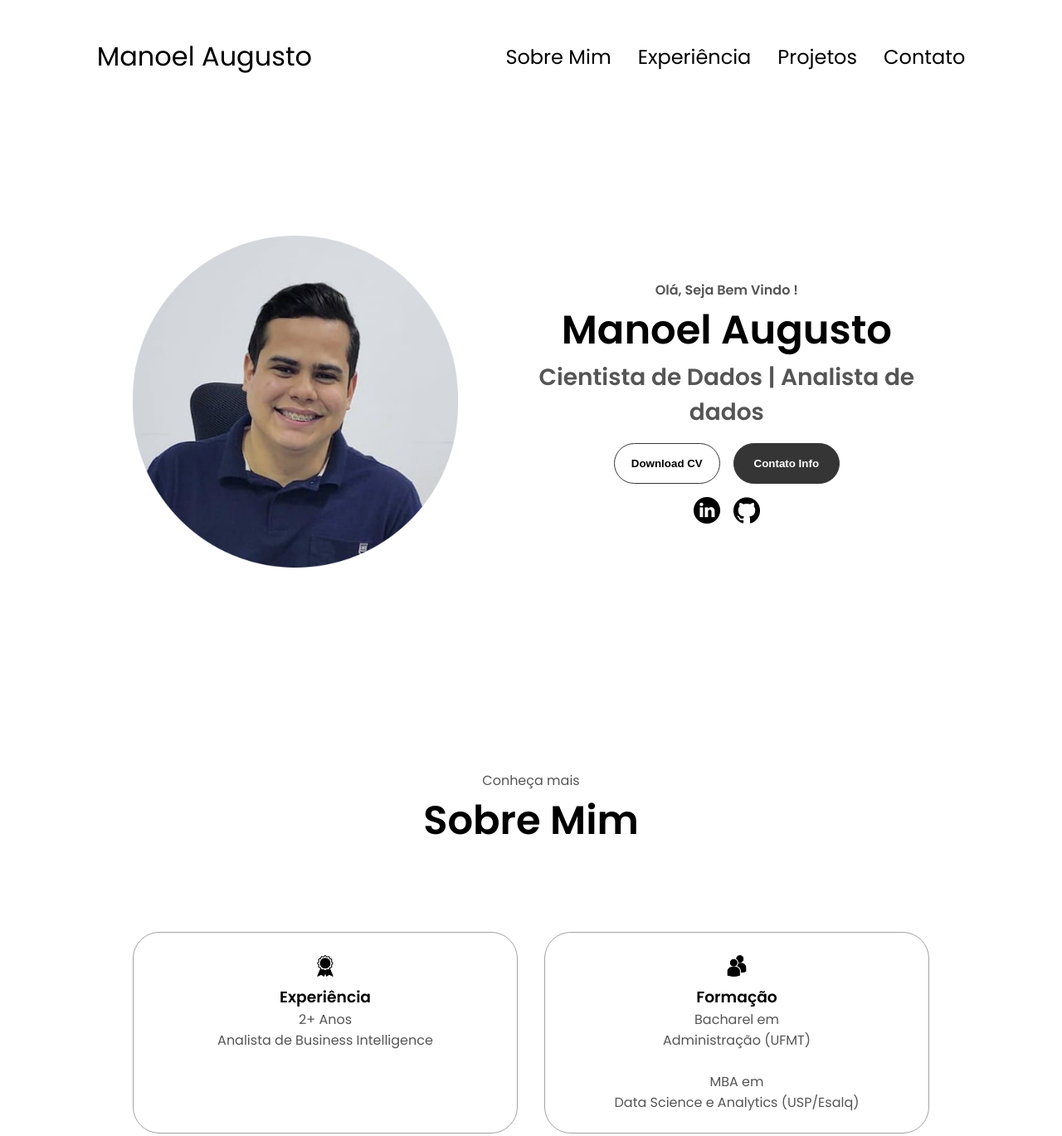
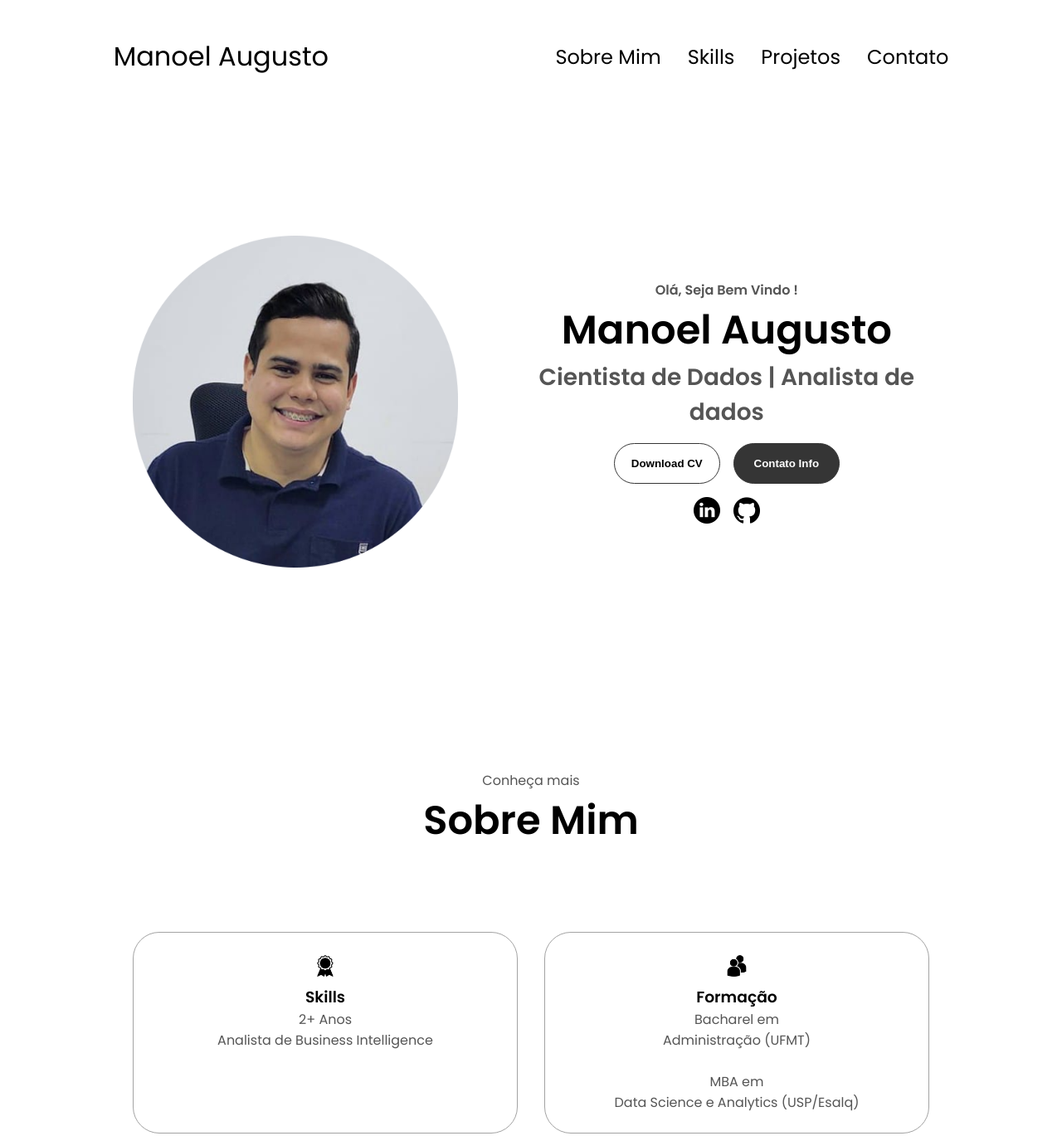
Before and after one commit to ManoelAugustoOliveira/portfolio, a plain HTML site: page index.html in a window 1280 px wide. Shown: the top 1369 px of the page at 83% size. Drawn offline with Linux system fonts and the light colour scheme.

Commit message:
Update index.html

```diff
--- a/index.html
+++ b/index.html
@@ -14,7 +14,7 @@
       <div>
         <ul class="nav-links">
           <li><a href="#about">Sobre Mim</a></li>
-          <li><a href="#experience">Experiência</a></li>
+          <li><a href="#experience">Skills</a></li>
           <li><a href="#projects">Projetos</a></li>
           <li><a href="#contact">Contato</a></li>
         </ul>
@@ -30,7 +30,7 @@
         </div>
         <div class="menu-links">
           <li><a href="#about" onclick="toggleMenu()">Sobre Mim</a></li>
-          <li><a href="#experience" onclick="toggleMenu()">Experiência</a></li>
+          <li><a href="#experience" onclick="toggleMenu()">Skills</a></li>
           <li><a href="#projects" onclick="toggleMenu()">Projetos</a></li>
           <li><a href="#contact" onclick="toggleMenu()">Contato</a></li>
         </div>
@@ -83,7 +83,7 @@
                 alt="Experience icon"
                 class="icon"
               />
-              <h3>Experiência</h3>
+              <h3>Skills</h3>
               <p>2+ Anos <br />Analista de Business Intelligence</p>
             </div>
             <div class="details-container">
@@ -357,7 +357,7 @@
         <div class="nav-links-container">
           <ul class="nav-links">
             <li><a href="#about">Sobre Mim</a></li>
-            <li><a href="#experience">Experiência</a></li>
+            <li><a href="#experience">Skills</a></li>
             <li><a href="#projects">Projeto</a></li>
             <li><a href="#contact">Contato</a></li>
           </ul>
```
